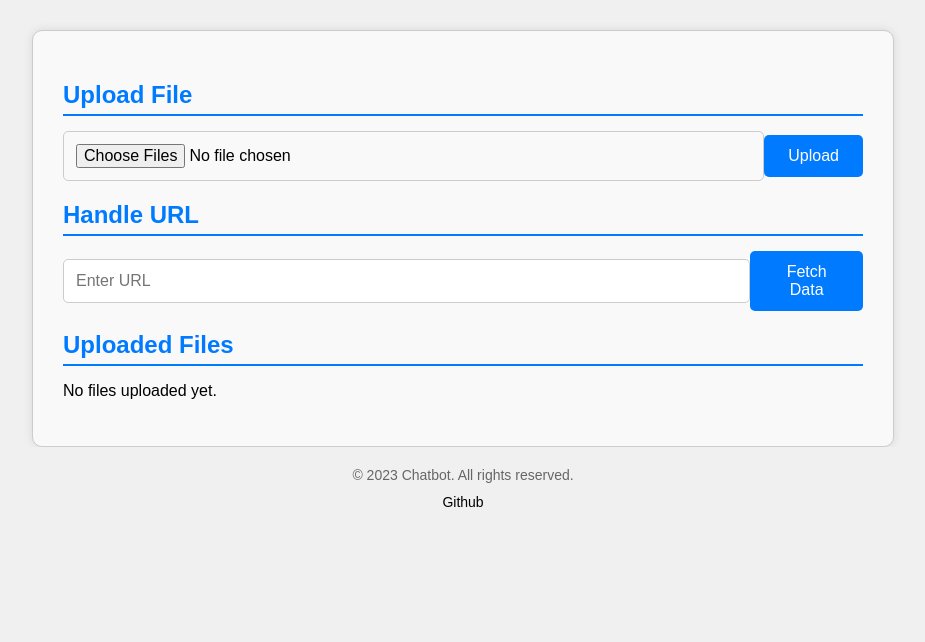
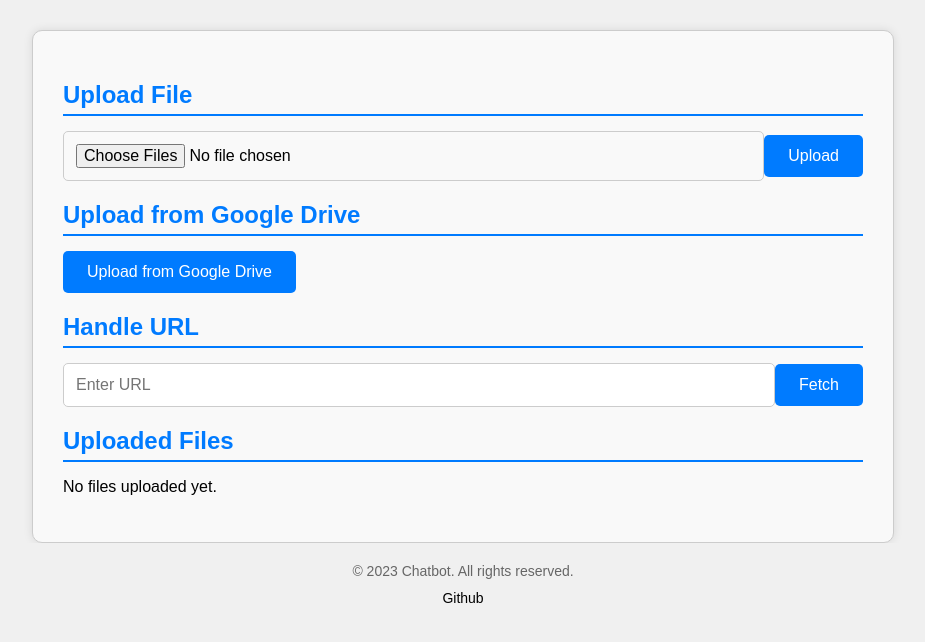
Before and after one commit to Madhav-MKNC/admin-portal, a Flask app: page /dashboard in a window 1280 px wide. Shown: the part 78-720 px from the top of the page, without its empty margins (177-1102 px from the left). Run offline with Flask 2, Linux system fonts and the light colour scheme; the visitor is signed in with stand-in values (Sample User, id 1).

Commit message:
Update dashboard.html

```diff
--- a/templates/dashboard.html
+++ b/templates/dashboard.html
@@ -21,10 +21,16 @@
                 <button type="submit">Upload</button>
             </form>
 
+            <!-- New "Upload from Google Drive" button -->
+            <h2>Upload from Google Drive</h2>
+            <form method="post" action="/upload_google_drive">
+                <button type="submit">Upload from Google Drive</button>
+            </form>
+
             <h2>Handle URL</h2>
             <form method="post" action="/handle_url">
                 <input type="text" name="url" id="url" placeholder="Enter URL" required>
-                <button type="submit">Fetch Data</button>
+                <button type="submit">Fetch</button>
             </form>
 
             {% with messages = get_flashed_messages() %}
```
